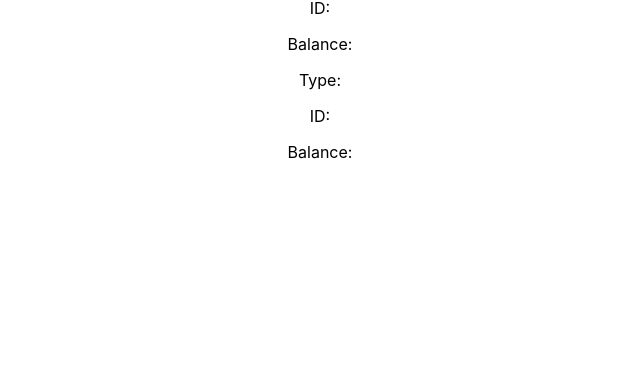
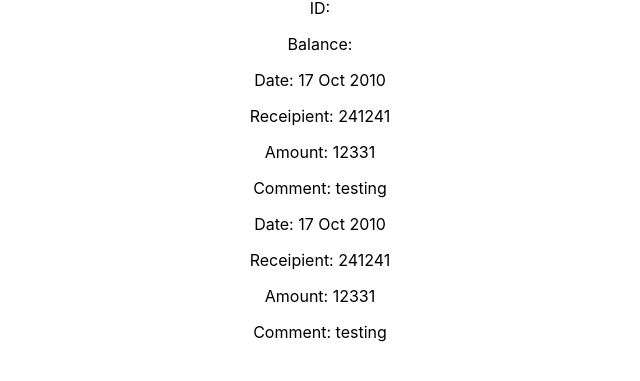
Before and after one commit to yuenhuiqi/SEED-TT-16, a React (Create React App) app in the folder frontend/my-app/: page / in a window 1280 px wide. Shown: the part 409-790 px from the top of the page, without its empty margins (320-960 px from the left). Built offline with nearby package versions, Linux system fonts and the light colour scheme.

Commit message:
transrecord
kacey chua

```diff
--- a/frontend/my-app/package.json
+++ b/frontend/my-app/package.json
@@ -10,7 +10,7 @@
     "react-currency-input-field": "^3.6.9",
     "react-date-picker": "^9.1.0",
     "react-dom": "^18.2.0",
-    "react-scripts": "5.0.1",
+    "react-scripts": "^5.0.1",
     "web-vitals": "^2.1.4"
   },
   "scripts": {
--- a/frontend/my-app/src/components/Account.js
+++ b/frontend/my-app/src/components/Account.js
@@ -1,5 +1,5 @@
 import AccountHeader from "./AccountHeader"
-import Addtrans from './Addtrans'
+
 import Transrecord from "./Transrecord"
 
 const Account = (props)=>{
@@ -17,7 +17,7 @@ const Account = (props)=>{
                                 accountId={account.id}
                                 accountBalance={account.balance}/>
 
-                            {/* <Transrecord account={account}/>  */}
+                              <Transrecord account={account}/>
                         </>
                     )}
 
--- a/frontend/my-app/src/components/AccountTransaction.js
+++ b/frontend/my-app/src/components/AccountTransaction.js
@@ -3,7 +3,8 @@ import {useState} from 'react'
 
 
 const AccountTransaction = (props)=>{
-    const [accountList, useAccountList] = useState([0,1])
+    const [accountList, useAccountList] = useState([[{id: 123, type: "abc", balance:12345 ,date: '17 Oct 2010', receipient: 241241, amount: 12331, comment:'testing'},,
+     {id:1234, type: "test", balance: 2321, date: '17 Oct 2010', receipient: 241241, amount: 12331, comment:'testing'}]])
 
 
     return(
--- a/frontend/my-app/src/components/Transrecord.js
+++ b/frontend/my-app/src/components/Transrecord.js
@@ -3,51 +3,19 @@ const Transrecord = (props)=>{
   const account = props.account
 
   return(
-    <body>
-        <div id="top-header">
-        <h1>
-            Scheduled Transaction Table
-        </h1>
-        </div>
+        account.map((trans) => {
+                    return (
+                        <>
+                            <p>Date: {trans.date}</p>
+                            <p>Receipient: {trans.receipient}</p>
+                            <p>Amount: {trans.amount}</p>
+                            <p>Comment: {trans.comment}</p>
 
-        <div id="buttons">
-                <button type="button" id ="add-trans">Add Transaction</button>
-                <button type="button" id="delete-trans">Delete Transaction</button>
-        </div>
-
-        <div id="previous-transaction">
-            <h3>Transactions History: </h3>
-        </div>
-
-        <table class="table">
-            <thead>
-                <tr>
-                    <th scope="col">Select</th>
-                    <th scope="col">Date</th>
-                    <th scope="col">Transaction Reference (Purchase/Transfer)</th>
-                    <th scope="col">Amount</th>
-                    <th scope="row">Comment</th>
-                </tr>
-            </thead>
-            <tbody>
-                {account.map((trans) => {
-                    return (
-                        <tr>
-                            <th scope="row">14/9/2022</th>
-                            <td>Mark</td>
-                            <td>50</td>
-                            <td>hello</td>
-                        </tr>)
-                    })
-                }
-            </tbody>
-        </table>
-        <br> </br>
-
-        <div id="buttons">
-            <button type="button" id = "view-more">View More</button>
-        </div>
-    </body>)
+                        </>
+                        )
+                    }
+        )
+  )
 
 }
 
```
Also changed, not shown: 1 other file (tests, documents, lock files or other folders).
